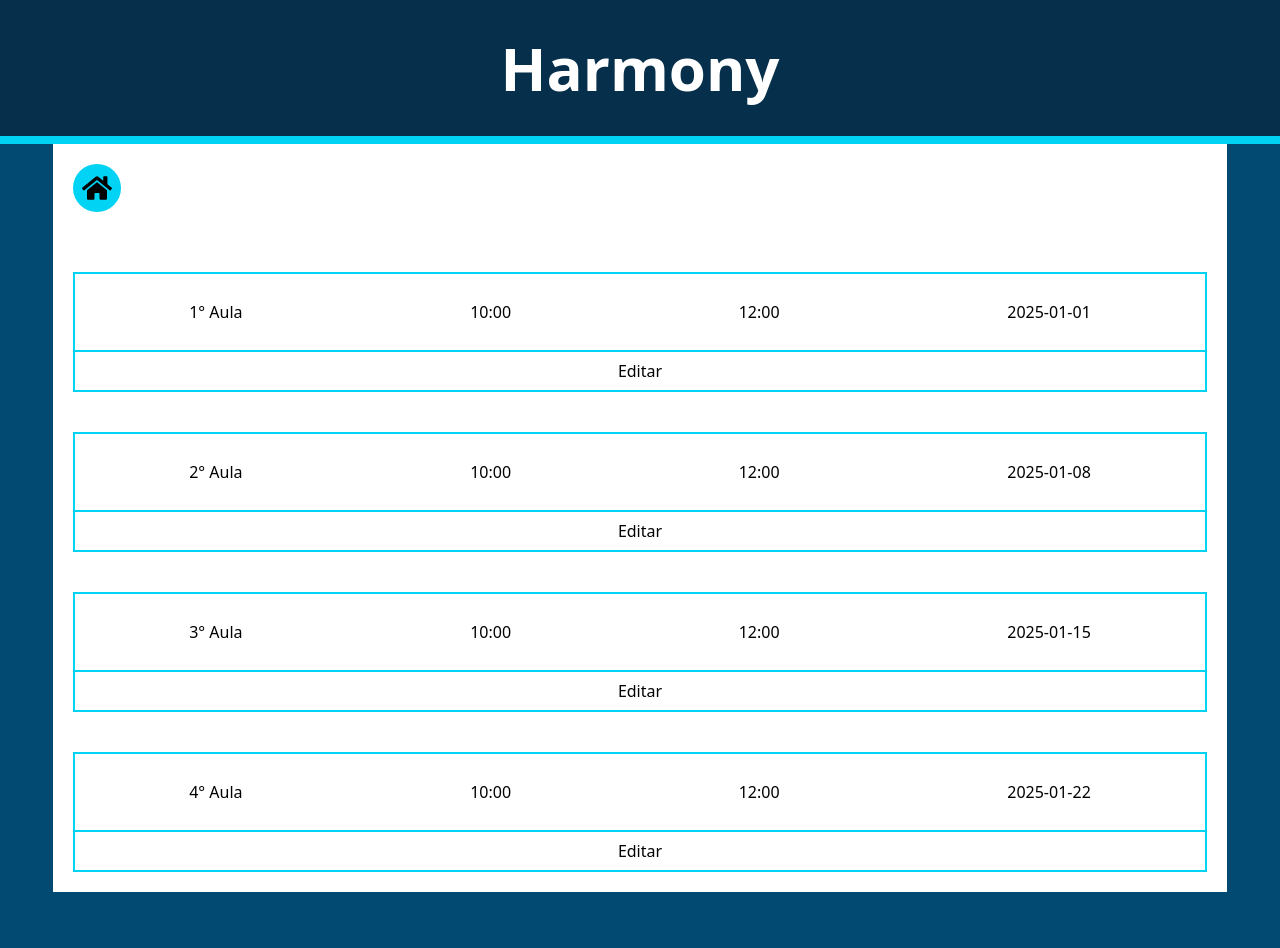
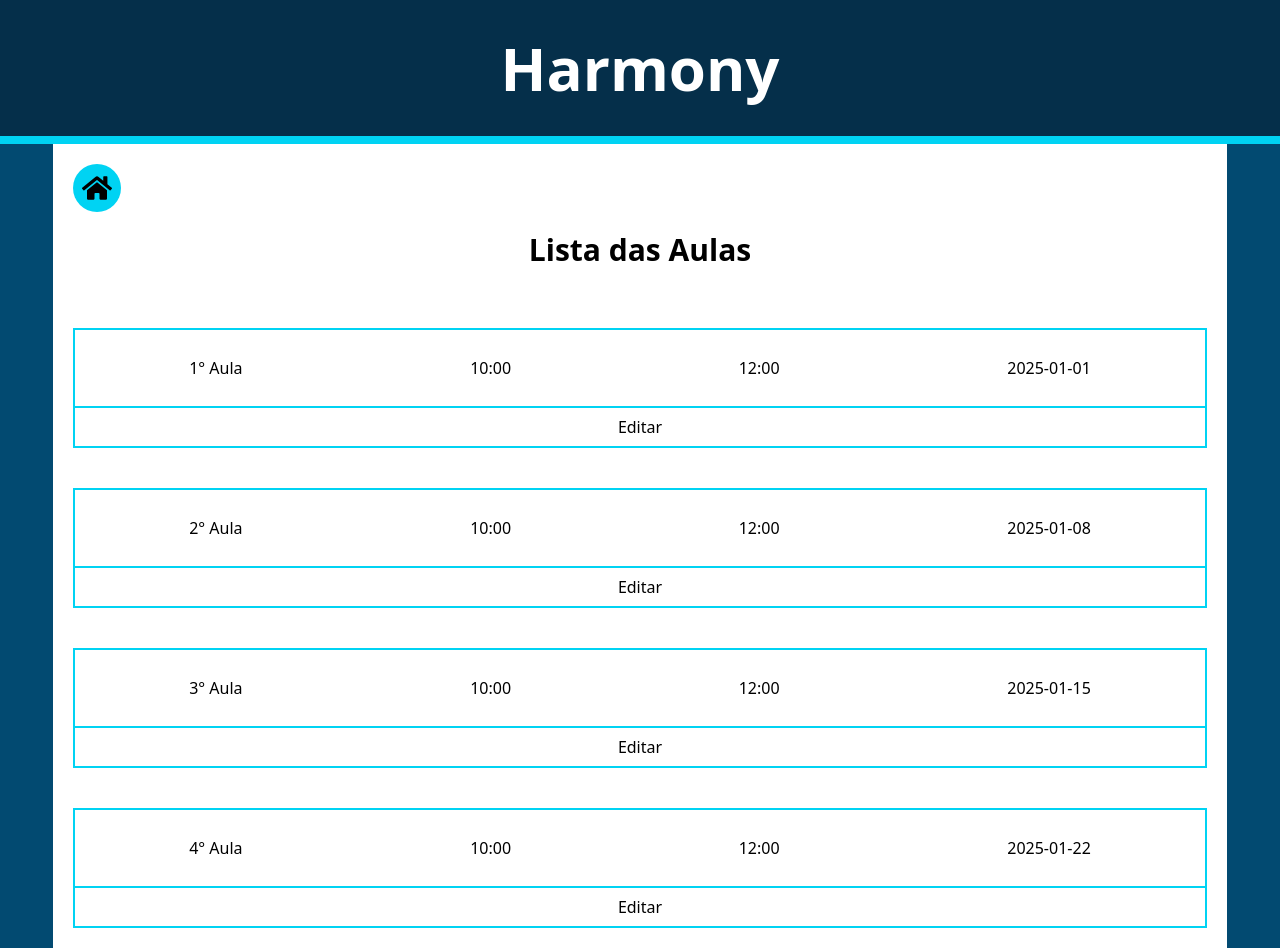
Before and after one commit to CarlosEduardo7700/harmony-system, a Next.js app: page /lista-aulas in a window 1280 px wide. Before the commit the page ends 892 px from the top, so only its background shows below. Built offline with nearby package versions, Linux system fonts and the light colour scheme.

Commit message:
style: Criando uma estilização genérica para o título da páginas

```diff
--- a/src/app/cadastro-aulas/page.tsx
+++ b/src/app/cadastro-aulas/page.tsx
@@ -57,9 +57,9 @@ export default function CadastrarAulas() {
 
         <Link href="/" className="back-home-button"><FaHome size={30}/></Link>
 
+        <h1 className="page-title">Formulário para Cadastro das Aulas</h1>
+
         <form onSubmit={handleSubmit} className="form-cadastro-aulas">
-
-            <h1 className="form-title">Formulário para Cadastro das Aulas</h1>
 
             <div className="container-form-field">
                 <label htmlFor="title" className="form-field-label">Título</label>
--- a/src/app/globals.css
+++ b/src/app/globals.css
@@ -22,12 +22,12 @@
     @apply border-2 border-cyan-400 h-40 w-40 m-5 hover:bg-cyan-100 transition duration-300 cursor-pointer flex justify-center items-center;
   }
 
+  & .page-title {
+    @apply text-3xl text-center font-bold mb-5 w-full;
+  }
+
   .form-cadastro-aulas {
     @apply w-5/6 flex flex-col justify-center items-center;
-
-    & .form-title {
-      @apply text-3xl text-center font-bold mb-5 w-full;
-    }
 
     & .container-form-field {
       @apply w-full flex flex-col p-3;
--- a/src/app/lista-aulas/page.tsx
+++ b/src/app/lista-aulas/page.tsx
@@ -35,6 +35,8 @@ export default function ListarAulas() {
     <div className="container-principal">
       <Link href="/" className="back-home-button"><FaHome size={30}/></Link>
 
+      <h1 className="page-title">Lista das Aulas</h1>
+
       {
         classList.map((classData, index) => (
             <ClassDataBox
```
